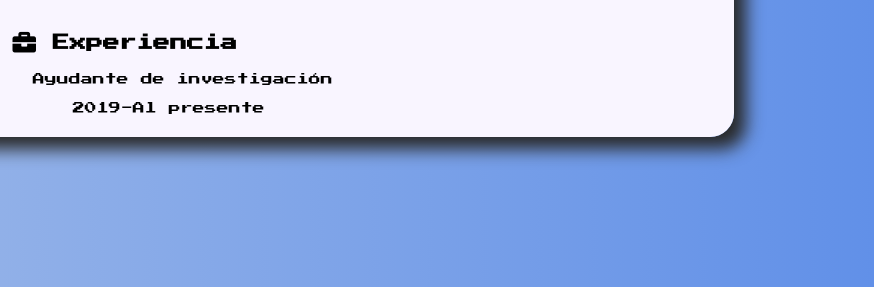
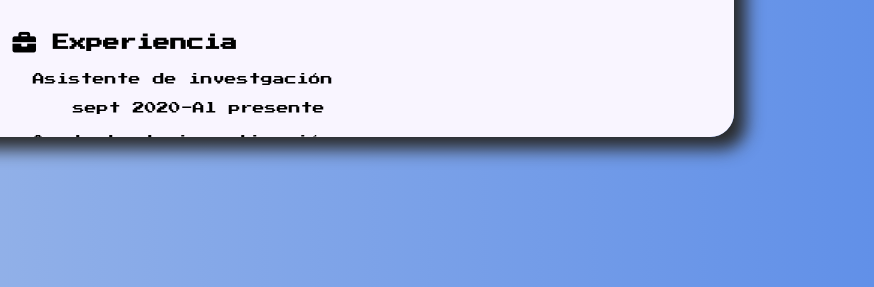
Before and after one commit to fmontalvoo/fmontalvoo.github.io, a plain HTML site: page index.html in a window 1280 px wide. Shown: the part 513-800 px from the top of the page, 406-1280 px from the left. Drawn offline with Linux system fonts and the light colour scheme.

Commit message:
Se actualiza la seccion de experiencia.
Signed-off-by: Frank Montalvo Ochoa <fmontalvoo@ups.edu.ec>

```diff
--- a/index.html
+++ b/index.html
@@ -90,8 +90,12 @@
           Experiencia
         </h2>
         <dl>
+          <dt>Asistente de investgación</dt>
+          <dd>sept 2020-Al presente</dd>
+        </dl>
+        <dl>
           <dt>Ayudante de investigación</dt>
-          <dd>2019-Al presente</dd>
+          <dd>mar 2019-ago 2020</dd>
         </dl>
 
         <h2 class="header-title">
```
